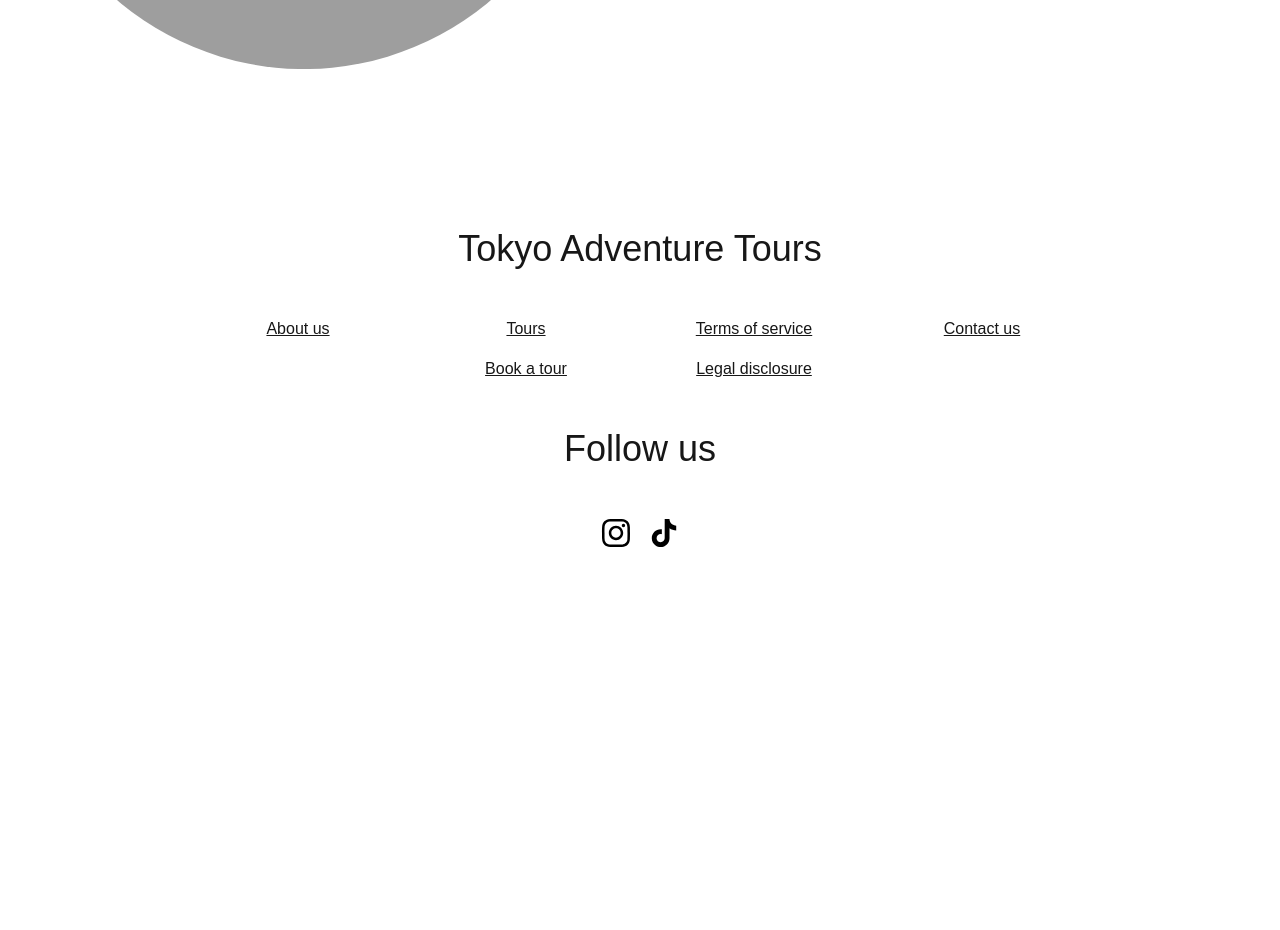
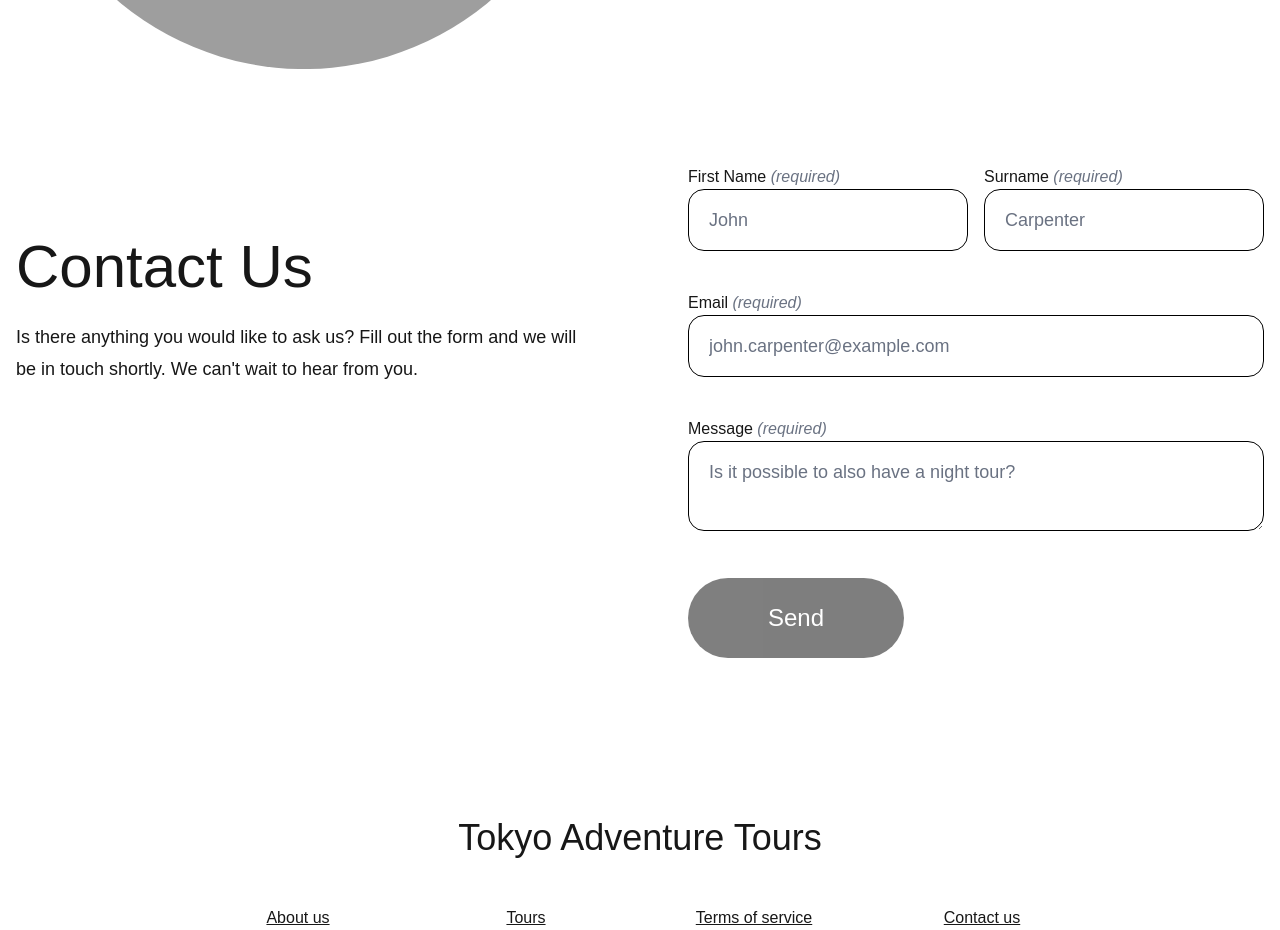
Before and after one commit to ObludaNo1/tokyo-adventure-tours, a Next.js app in the folder apps/web/: page / in a window 1280 px wide. Shown: the part 2360-3290 px from the top of the page. Before the commit the page ends 3005 px from the top, so only its background shows below. Built offline with nearby package versions, Linux system fonts and the light colour scheme; grey boxes are pictures that could not be loaded.

Commit message:
Added contact-us section

```diff
--- a/apps/web/app/page.tsx
+++ b/apps/web/app/page.tsx
@@ -9,6 +9,7 @@ import {
   Tour,
 } from "@/data/tours";
 import Button from "@/components/button";
+import Contact from "@/components/contact";
 
 function TourCard({
   tour: { name, imageSrc, imageAlt, price, shortDescription },
@@ -124,6 +125,8 @@ export default function Home() {
             </div>
           </div>
         </section>
+
+        <Contact />
       </div>
     </main>
   );
--- a/apps/web/components/button.tsx
+++ b/apps/web/components/button.tsx
@@ -2,13 +2,15 @@ export type ButtonType = "primary" | "secondary";
 export type ButtonSize = "sm" | "md" | "lg";
 
 export type ButtonProps = {
-  readonly type?: ButtonType;
+  readonly purpose?: ButtonType;
   readonly size?: ButtonSize;
   readonly onClick?: () => void;
   readonly children?: React.ReactNode;
+  readonly disabled?: boolean;
+  readonly type?: "submit" | "reset" | "button" | undefined;
 };
 
-const typeClasses: Record<ButtonType, string> = {
+const purposeClasses: Record<ButtonType, string> = {
   primary: "bg-black text-white hover:bg-zinc-800",
   secondary: "bg-zinc-200 text-black hover:bg-zinc-300",
 };
@@ -22,13 +24,17 @@ const sizeClasses: Record<ButtonSize, string> = {
 export default function Button({
   children,
   onClick,
-  type = "primary",
+  purpose = "primary",
   size = "md",
+  disabled = false,
+  type = "button",
 }: ButtonProps) {
   return (
     <button
-      className={`${sizeClasses[size]} ${typeClasses[type]} rounded-full transition-colors cursor-pointer`}
+      className={`${sizeClasses[size]} ${purposeClasses[purpose]} rounded-full transition-colors cursor-pointer ${disabled ? "opacity-50 cursor-not-allowed" : ""}`}
       onClick={onClick}
+      disabled={disabled}
+      type={type}
     >
       {children}
     </button>
--- /dev/null
+++ b/apps/web/components/contact.tsx
@@ -0,0 +1,203 @@
+"use client";
+
+import { useState, useTransition } from "react";
+import { Header1 } from "./headers";
+import Button from "./button";
+
+function validateNonEmpty(value: string, fieldName: string): string | null {
+  if (value.trim().length === 0) {
+    return `${fieldName} is required.`;
+  }
+  return null;
+}
+
+function validateEmail(value: string): string | null {
+  const nonEmptyError = validateNonEmpty(value, "Email");
+  if (nonEmptyError) {
+    return nonEmptyError;
+  } else if (!/\S+@\S+\.\S+/.test(value)) {
+    return "Invalid email address.";
+  }
+  return null;
+}
+
+function InputField({
+  name,
+  type,
+  fieldName,
+  value,
+  placeholder,
+  required = false,
+  error,
+  changeHandler,
+}: {
+  readonly name: string;
+  readonly type: "input" | "email" | "textarea";
+  readonly fieldName: string;
+  readonly value: string;
+  readonly placeholder: string;
+  readonly required?: boolean;
+  readonly error?: string;
+  readonly changeHandler?: (value: string) => void;
+}) {
+  const inputStyles =
+    "w-full rounded-2xl border border-black bg-white px-5 py-4 text-lg placeholder:text-gray-500";
+
+  const [isPristine, setIsPristine] = useState(true);
+
+  function handleChange(value: string) {
+    setIsPristine(false);
+    changeHandler?.(value);
+  }
+
+  return (
+    <div className="w-full">
+      <label className="flex flex-col gap-2">
+        <div>
+          <span>{fieldName}</span>
+          {required ? (
+            <span className="text-gray-500 italic"> (required)</span>
+          ) : null}
+        </div>
+      </label>
+      {type === "textarea" ? (
+        <textarea
+          name={name}
+          value={value}
+          placeholder={placeholder}
+          required={required}
+          className={inputStyles}
+          onChange={(e) => handleChange(e.target.value)}
+        />
+      ) : (
+        <input
+          type={type}
+          value={value}
+          name={name}
+          placeholder={placeholder}
+          required={required}
+          className={inputStyles}
+          onChange={(e) => handleChange(e.target.value)}
+        />
+      )}
+      <span className="w-full text-red-500 block px-4 h-[1lh]">
+        {!isPristine && error}
+      </span>
+    </div>
+  );
+}
+
+export default function Contact() {
+  const [isPending, startTransition] = useTransition();
+  const [status, setStatus] = useState<"idle" | "success" | "error">("idle");
+
+  const [firstName, setFirstName] = useState("");
+  const [surname, setSurname] = useState("");
+  const [email, setEmail] = useState("");
+  const [message, setMessage] = useState("");
+
+  const isFormValid =
+    !validateNonEmpty(firstName, "First Name") &&
+    !validateNonEmpty(surname, "Surname") &&
+    !validateEmail(email) &&
+    !validateNonEmpty(message, "Message");
+
+  async function submitForm() {
+    startTransition(async () => {
+      try {
+        // TODO implement form submission
+        // const _data = {
+        //   firstName,
+        //   surname,
+        //   email,
+        //   message,
+        // };
+
+        await new Promise((res) => setTimeout(res, 500));
+
+        if (0 == 0) {
+          throw new Error("Not implemented yet");
+        }
+
+        setStatus("success");
+        setFirstName("");
+        setSurname("");
+        setEmail("");
+        setMessage("");
+      } catch {
+        setStatus("error");
+      }
+    });
+  }
+
+  return (
+    <section className="w-full">
+      <div className="mt-8 grid grid-cols-1 items-start gap-16 lg:grid-cols-2 xl:gap-24">
+        <div className="flex flex-col justify-center">
+          <Header1>Contact Us</Header1>
+          <p className="max-w-xl text-lg leading-8">
+            Is there anything you would like to ask us? Fill out the form and we
+            will be in touch shortly. We can't wait to hear from you.
+          </p>
+        </div>
+        <form action={submitForm} className="w-full flex flex-col gap-4">
+          <div className="w-full grid grid-cols-2 gap-4">
+            <InputField
+              name="firstName"
+              type="input"
+              value={firstName}
+              fieldName="First Name"
+              placeholder="John"
+              error={validateNonEmpty(firstName, "First Name") || undefined}
+              required
+              changeHandler={setFirstName}
+            />
+            <InputField
+              name="surname"
+              type="input"
+              value={surname}
+              fieldName="Surname"
+              placeholder="Carpenter"
+              error={validateNonEmpty(surname, "Surname") || undefined}
+              required
+              changeHandler={setSurname}
+            />
+          </div>
+          <InputField
+            name="email"
+            type="email"
+            value={email}
+            fieldName="Email"
+            placeholder="john.carpenter@example.com"
+            error={validateEmail(email) || undefined}
+            required
+            changeHandler={setEmail}
+          />
+          <InputField
+            name="message"
+            type="textarea"
+            value={message}
+            fieldName="Message"
+            placeholder="Is it possible to also have a night tour?"
+            error={validateNonEmpty(message, "Message") || undefined}
+            required
+            changeHandler={setMessage}
+          />
+
+          <div>
+            <Button
+              type="submit"
+              size="lg"
+              disabled={!isFormValid || isPending}
+            >
+              {isPending ? "Sending..." : "Send"}
+            </Button>
+          </div>
+
+          {status === "success" && <p>Message sent!</p>}
+          {status === "error" && <p>Something went wrong.</p>}
+        </form>
+      </div>
+    </section>
+  );
+}
```
